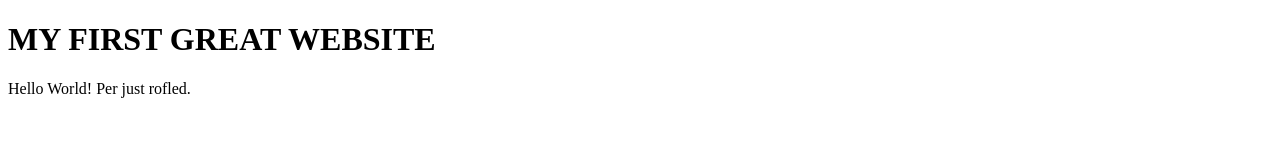
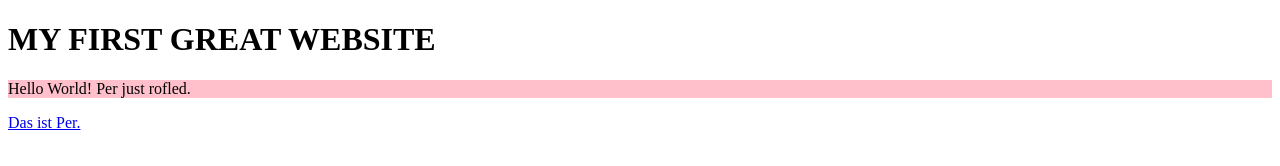
Before and after one commit to CarmiAehm/carmi-aehm.github.io, a plain HTML site: page index.html in a window 1280 px wide. Drawn offline with Linux system fonts and the light colour scheme.

Commit message:
Ja, das war wirklich Carmi!

```diff
--- a/index.html
+++ b/index.html
@@ -3,6 +3,8 @@
 
 <h1>MY FIRST GREAT WEBSITE</h1>
 
-<p>Hello World! Per just rofled.</p>
+<p style='background-color: pink;'>Hello World! Per just rofled.</p>
+
+<a href=http://perguth.de>Das ist Per.</a>
 
 <!-- hello nerds! -->
```
